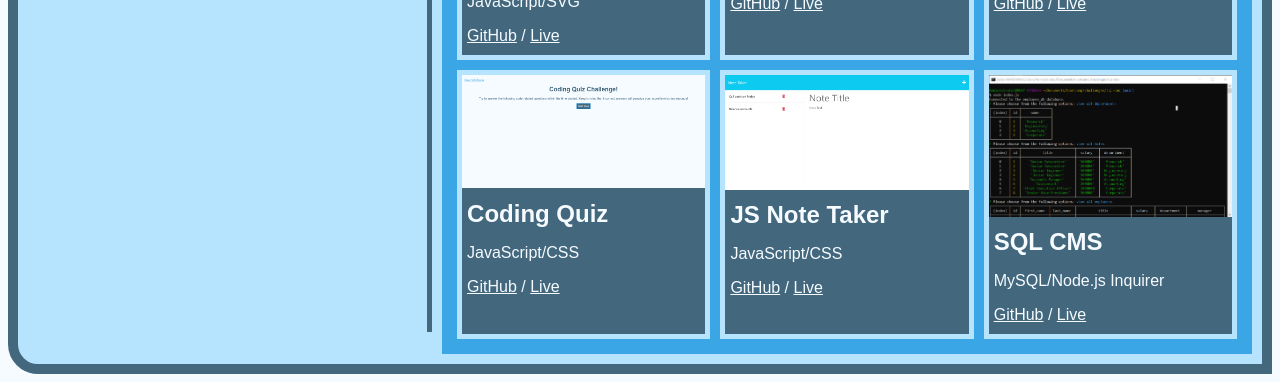
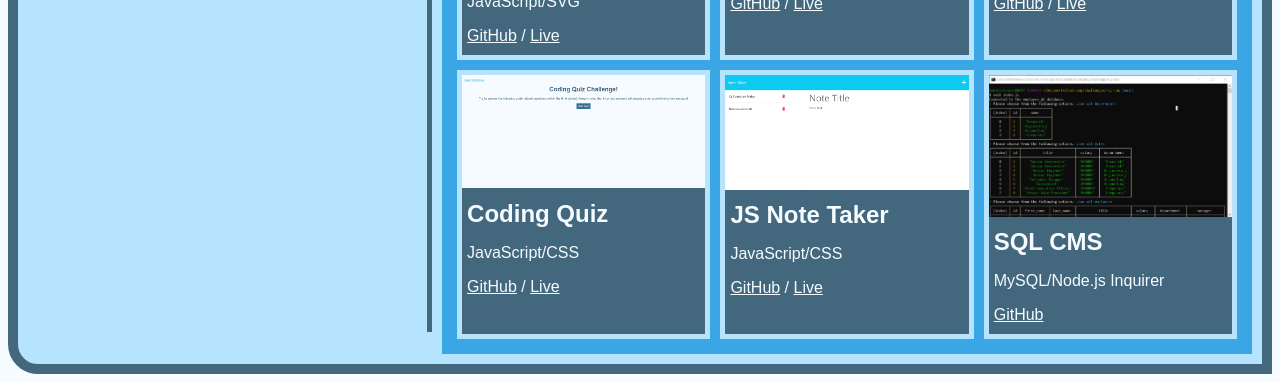
Before and after one commit to giancarlow333/react-portfolio, a React (Vite) app: page /Portfolio in a window 1280 px wide. Shown: the part 647-1029 px from the top of the page. Built offline with nearby package versions, Linux system fonts and the light colour scheme.

Commit message:
Add if/else for Projects without live versions

```diff
--- a/src/components/Project.jsx
+++ b/src/components/Project.jsx
@@ -1,5 +1,5 @@
 export default function Project (props) {
-    return (
+    if (props.livelink != 'NULL') { return (
         <div className="card">
             <img src={props.imgurl} />
             <div className="card-text">
@@ -8,5 +8,17 @@ export default function Project (props) {
                 <p><a href={props.github}>GitHub</a> / <a href={props.livelink}>Live</a></p>
             </div>
         </div>
-    );
+    );}
+    else {
+        return (
+            <div className="card">
+                <img src={props.imgurl} />
+                <div className="card-text">
+                    <h3>{props.name}</h3>
+                    <p>{props.text}</p>
+                    <p><a href={props.github}>GitHub</a></p>
+                </div>
+            </div>
+        );
+    }
 }
```
